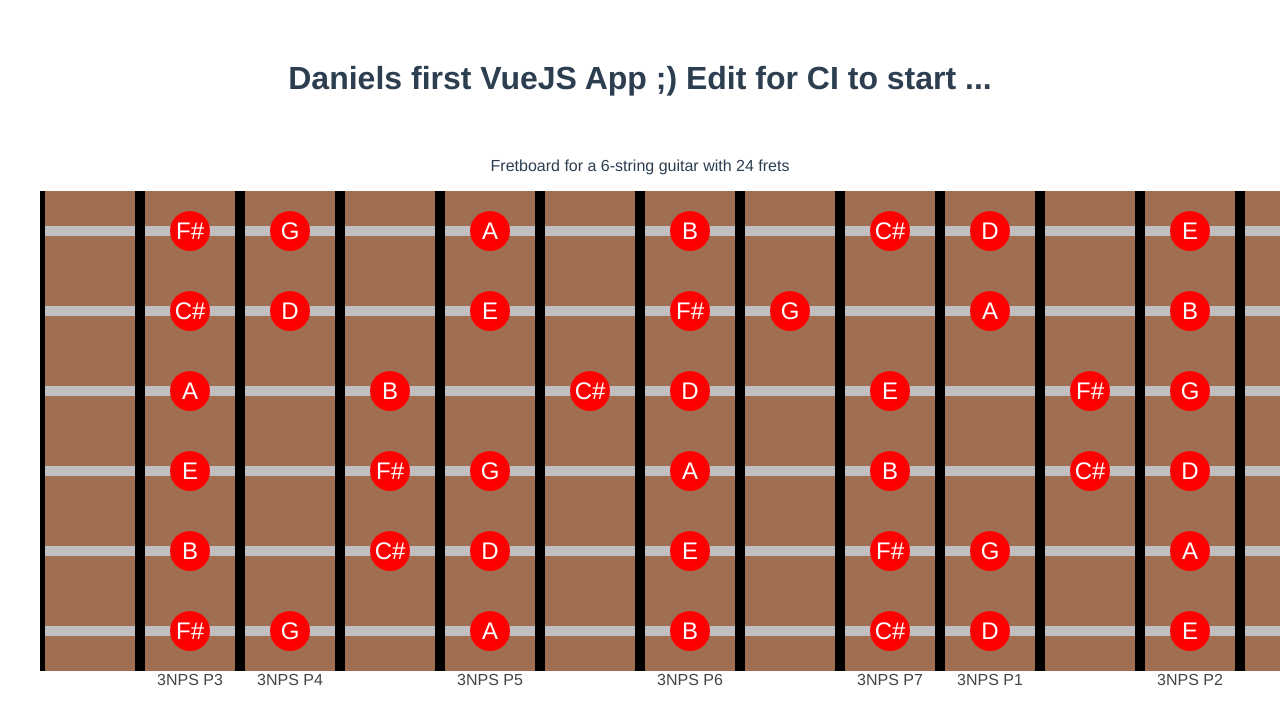
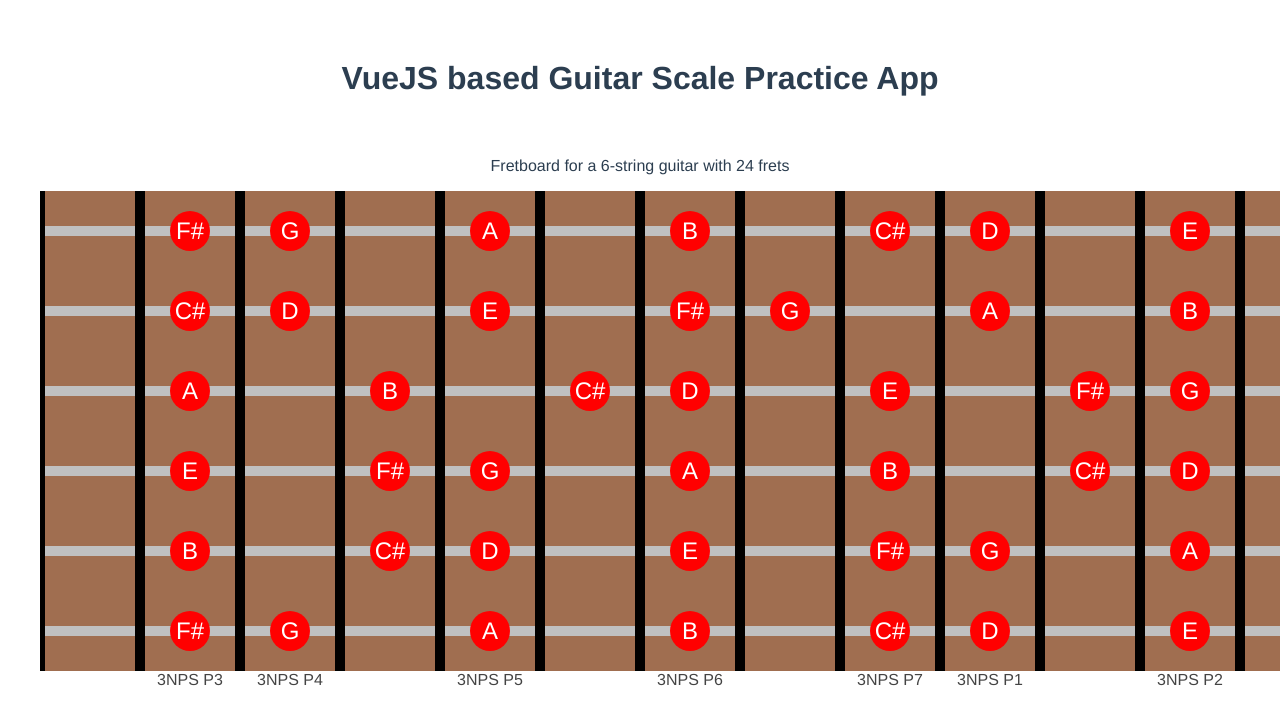
Before and after one commit to DanielSchiessl/VueGuitarApp, a Vue app: page / in a window 1280 px wide. Shown: the top 724 px of the page. Built offline with nearby package versions, Linux system fonts and the light colour scheme.

Commit message:
Change App Header Title

```diff
--- a/src/App.vue
+++ b/src/App.vue
@@ -1,7 +1,7 @@
 <template>
     <!-- <img alt="Vue logo" src="./assets/logo.png"> -->
     <!-- <HelloWorld Welcome to Your Vue.js App"/> -->
-    <h1> Daniels first VueJS App ;) Edit for CI to start ... </h1>
+    <h1> VueJS based Guitar Scale Practice App </h1>
     <fretboard></fretboard>
 </template>
 
```
